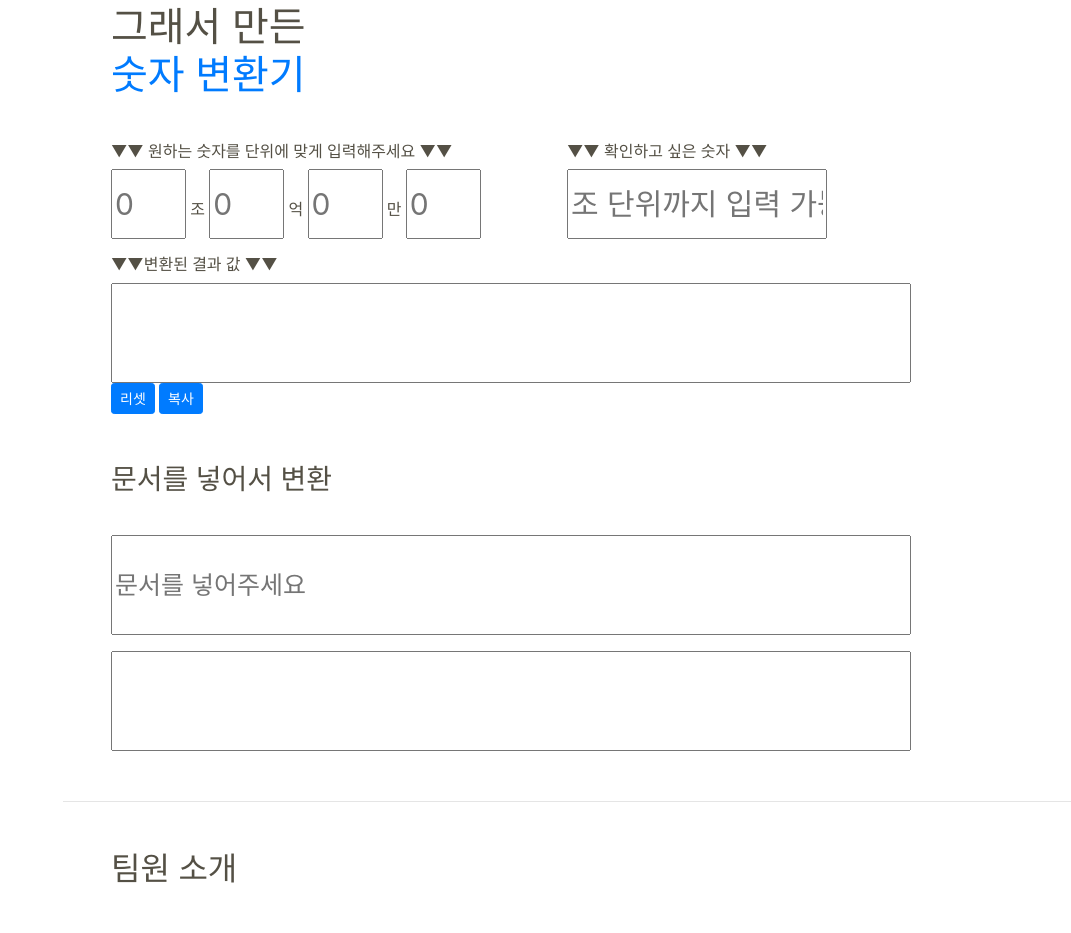
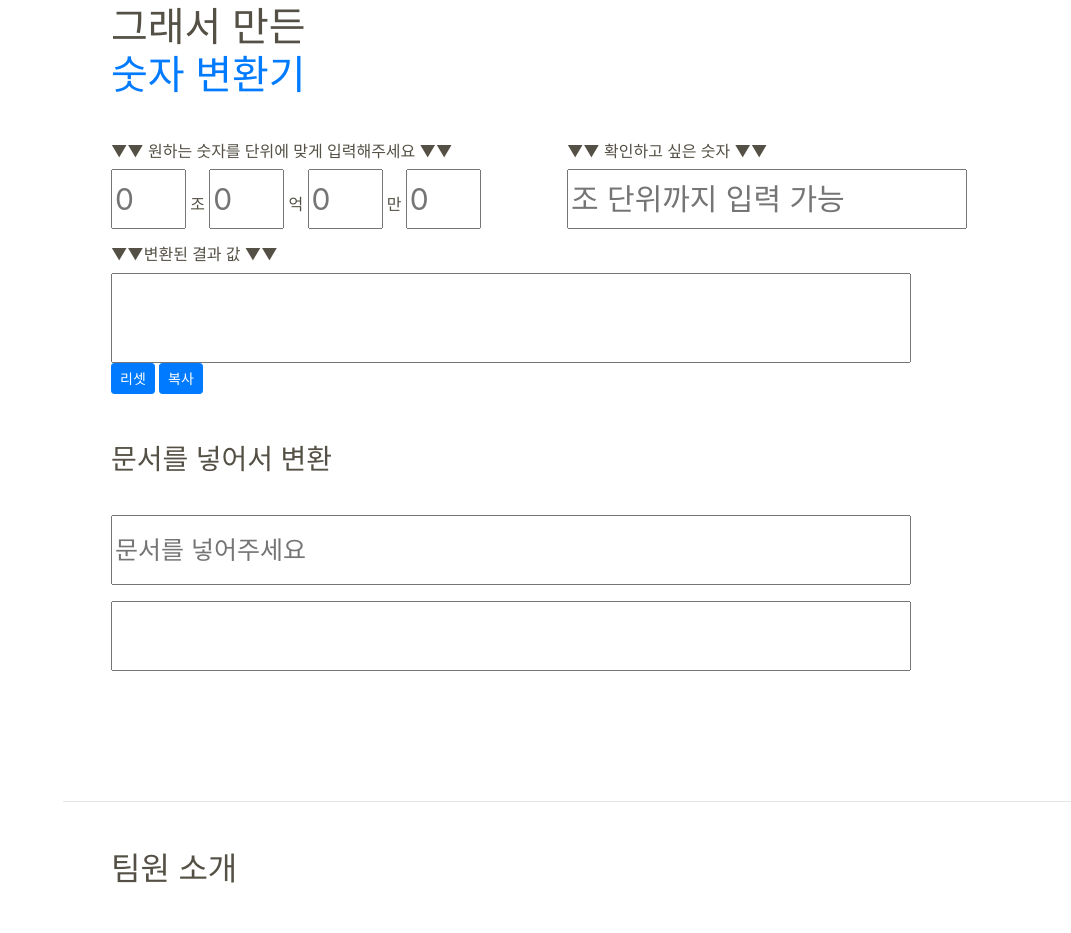
Before and after one commit to puba5/KB_JUYOO, a website with bundled scripts: page index.html in a window 1280 px wide. Shown: the part 892-1825 px from the top of the page, without its empty margins (209-1280 px from the left). Built offline with nearby package versions, Linux system fonts and the light colour scheme; a web font is replaced by a local one.

Commit message:
새로고침한번해

```diff
--- a/index.html
+++ b/index.html
@@ -425,27 +425,27 @@
 
               <p>
                 <label for="review">▼▼ 원하는 숫자를 단위에 맞게 입력해주세요 ▼▼ </label><br>
-                <input class="textview" id="textview1" id="textview1" placeholder="0" oninput="checkNumberFieldLength1(this);"style="width:75px;height:70px;font-size:30px;">
+                <input class="textview" id="textview1" id="textview1" placeholder="0" oninput="checkNumberFieldLength1(this);"style="width:75px;height:60px;font-size:30px;">
                 <label for="textview1"> 조 </label>
-                <input class="textview" id="textview2" placeholder="0" oninput="checkNumberFieldLength2(this);"style="width:75px;height:70px;font-size:30px;">
+                <input class="textview" id="textview2" placeholder="0" oninput="checkNumberFieldLength2(this);"style="width:75px;height:60px;font-size:30px;">
                 <label for="textview2"> 억 </label>
-                <input class="textview" id="textview3" placeholder="0" oninput="checkNumberFieldLength3(this);"style="width:75px;height:70px;font-size:30px;">
+                <input class="textview" id="textview3" placeholder="0" oninput="checkNumberFieldLength3(this);"style="width:75px;height:60px;font-size:30px;">
                 <label for="textview3"> 만 </label>
-                <input class="textview" id="textview4" placeholder="0" oninput="checkNumberFieldLength4(this);"style="width:75px;height:70px;font-size:30px;">
+                <input class="textview" id="textview4" placeholder="0" oninput="checkNumberFieldLength4(this);"style="width:75px;height:60px;font-size:30px;">
               </p>
               <p>
                 <label for="review"> ▼▼변환된 결과 값 ▼▼ </label><br>
-                <input class="resulttextview" id="textview" style="width:800px;height:100px;font-size:40px;">
+                <input class="resulttextview" id="textview" style="width:800px;height:90px;font-size:40px;">
                 <input type="button" class="btn btn-primary btn-sm" value="리셋" onclick="c()">
                 <input type="button" class="btn btn-primary btn-sm" value="복사" onclick="myFunction()">
               </p>
               <h3 class="mb-0"><br>문서를 넣어서 변환 </h3><br>
               <p>
                 <label for="review"> </label>
-                <input class="inputText" id="inputText" placeholder="문서를 넣어주세요" oninput="transtoText(this)" style="width:800px;height:100px;font-size:25px;">
+                <input class="inputText" id="inputText" placeholder="문서를 넣어주세요" oninput="transtoText(this)" style="width:800px;height:70px;font-size:25px;">
               </p>
               <p>
-                <input class="transtext" id="transtext" style="width:800px;height:100px;font-size:25px;">
+                <input class="transtext" id="transtext" style="width:800px;height:70px;font-size:25px;">
               </p>
             </form>
           </div>
@@ -453,7 +453,7 @@
             <br>
             <p>
               <label for="review"> ▼▼ 확인하고 싶은 숫자 ▼▼</label><br>
-              <input class="resulttextview" id="textviewtrans" placeholder="조 단위까지 입력 가능" oninput="transToReadable(this)"style="width:260px;height:70px;font-size:30px;">
+              <input class="resulttextview" id="textviewtrans" placeholder="조 단위까지 입력 가능" oninput="transToReadable(this)"style="width:400px;height:60px;font-size:30px;">
             </p>
 
 
```
